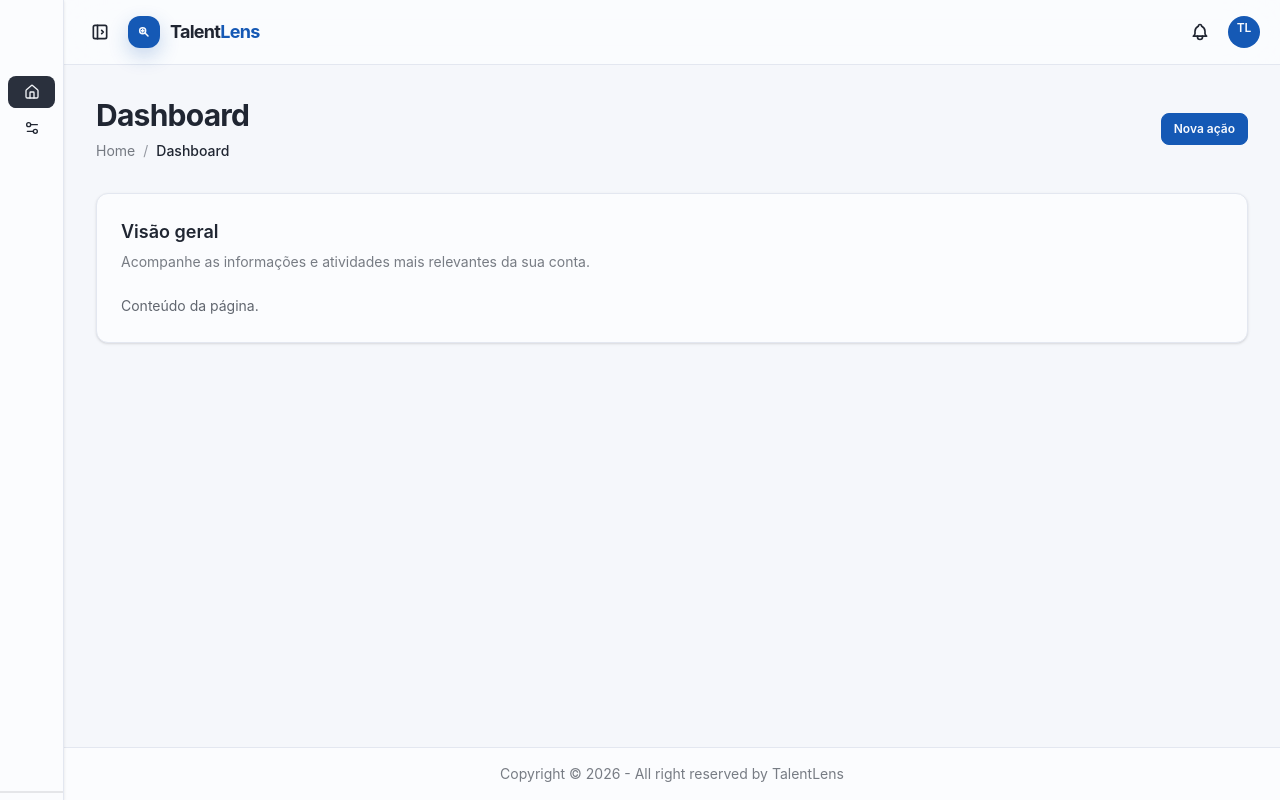
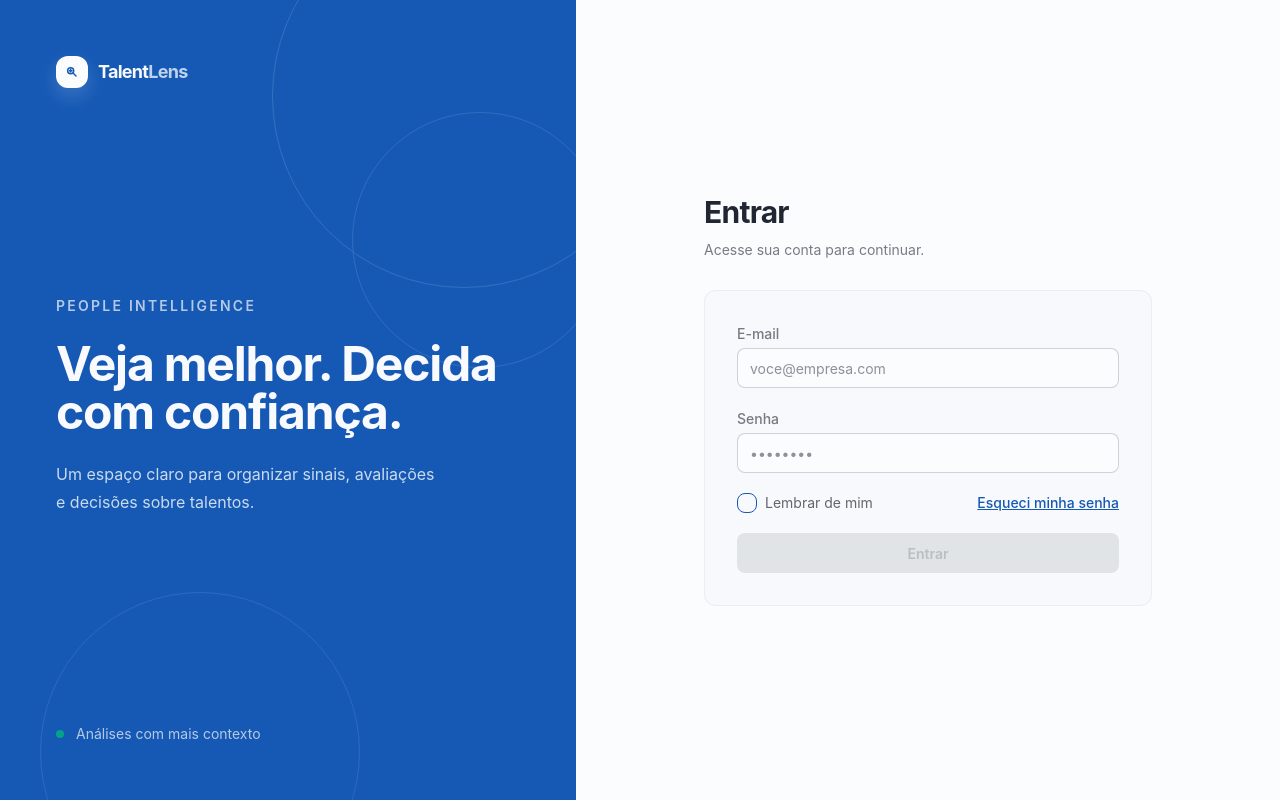
Before and after one commit to TalentLens-SisDib/app, a React (Vite) app: page /login in a window 1280 px wide. Built offline with nearby package versions, Linux system fonts and the light colour scheme.

Commit message:
feat: add React Router routing structure

```diff
--- a/package.json
+++ b/package.json
@@ -14,6 +14,7 @@
     "daisyui": "^5.7.46",
     "react": "^19.2.8",
     "react-dom": "^19.2.8",
+    "react-router-dom": "^7.18.4",
     "tailwindcss": "^4.3.3"
   },
   "devDependencies": {
--- a/src/App.tsx
+++ b/src/App.tsx
@@ -1,26 +1,6 @@
-import Layout from "./components/layout/Layout";
-import PageHeader from "./components/layout/PageHeader";
-import {Button, Card} from "./components/ui";
+import type {JSX} from "react";
+import AppRoutes from "./routes/AppRoutes";
 
-export default function App() {
-	return (
-		<Layout>
-			<PageHeader
-				title="Dashboard"
-				breadcrumbs={[
-					{label: "Home", href: "/"},
-					{label: "Dashboard", href: "/dashboard"},
-				]}
-				actions={<Button size="sm">Nova ação</Button>}
-			/>
-
-			<Card
-				title="Visão geral"
-				description="Acompanhe as informações e atividades mais relevantes da sua conta.">
-				<p className="text-base-content/70 text-sm leading-6">
-					Conteúdo da página.
-				</p>
-			</Card>
-		</Layout>
-	);
+export default function App(): JSX.Element {
+	return <AppRoutes />;
 }
--- /dev/null
+++ b/src/components/layout/AppLayout.tsx
@@ -0,0 +1,11 @@
+import type {JSX} from "react";
+import {Outlet} from "react-router-dom";
+import Layout from "./Layout";
+
+export default function AppLayout(): JSX.Element {
+	return (
+		<Layout>
+			<Outlet />
+		</Layout>
+	);
+}
--- /dev/null
+++ b/src/components/layout/AuthLayout.tsx
@@ -0,0 +1,6 @@
+import type {JSX} from "react";
+import {Outlet} from "react-router-dom";
+
+export default function AuthLayout(): JSX.Element {
+	return <Outlet />;
+}
--- a/src/components/layout/Navbar.tsx
+++ b/src/components/layout/Navbar.tsx
@@ -1,16 +1,6 @@
 import type {JSX} from "react";
-
-function BrandMark(): JSX.Element {
-	return (
-		<span className="tl-brand-mark" aria-hidden="true">
-			<svg viewBox="0 0 24 24" fill="none" stroke="currentColor" strokeWidth="2.2" className="size-4">
-				<circle cx="10" cy="10" r="4.5" />
-				<path d="m13.5 13.5 4.5 4.5" strokeLinecap="round" />
-				<path d="M8 10h4M10 8v4" strokeLinecap="round" />
-			</svg>
-		</span>
-	);
-}
+import {Link} from "react-router-dom";
+import Brand from "./Brand";
 
 export default function Navbar(): JSX.Element {
 	return (
@@ -24,10 +14,7 @@ export default function Navbar(): JSX.Element {
 							<path d="M14 10l2 2l-2 2" />
 						</svg>
 					</label>
-					<div className="ml-1 flex items-center gap-2.5">
-						<BrandMark />
-						<span className="tl-wordmark text-lg">Talent<span className="text-primary">Lens</span></span>
-					</div>
+					<Link to="/" className="ml-1"><Brand /></Link>
 				</div>
 
 				<div className="navbar-end gap-2">
--- a/src/components/layout/PageHeader.tsx
+++ b/src/components/layout/PageHeader.tsx
@@ -1,4 +1,5 @@
 import type {JSX, ReactNode} from "react";
+import {Link} from "react-router-dom";
 
 type PageHeaderProps = {
 	title: string;
@@ -32,11 +33,11 @@ export default function PageHeader({
 													{crumb.label}
 												</span>
 											) : (
-												<a
-													href={crumb.href}
+												<Link
+													to={crumb.href}
 													className="text-base-content/60 hover:text-base-content">
 													{crumb.label}
-												</a>
+												</Link>
 											)}
 											{!isLast && (
 												<span className="text-base-content/45">/</span>
--- a/src/components/layout/Sidebar.tsx
+++ b/src/components/layout/Sidebar.tsx
@@ -1,4 +1,5 @@
 import type {JSX} from "react";
+import {NavLink} from "react-router-dom";
 
 export default function Sidebar(): JSX.Element {
 	return (
@@ -20,9 +21,17 @@ export default function Sidebar(): JSX.Element {
 						Principal
 					</li>
 					<li>
-						<a
-							aria-current="page"
-							className="menu-active is-drawer-close:tooltip is-drawer-close:tooltip-right is-drawer-close:flex is-drawer-close:items-center is-drawer-close:justify-center p-2"
+						<NavLink
+							to="/"
+							end
+							className={({isActive}) =>
+								[
+									"is-drawer-close:tooltip is-drawer-close:tooltip-right is-drawer-close:flex is-drawer-close:items-center is-drawer-close:justify-center p-2",
+									isActive && "menu-active",
+								]
+									.filter(Boolean)
+									.join(" ")
+							}
 							data-tip="Homepage">
 							<svg
 								xmlns="http://www.w3.org/2000/svg"
@@ -37,7 +46,7 @@ export default function Sidebar(): JSX.Element {
 								<path d="M3 10a2 2 0 0 1 .709-1.528l7-5.999a2 2 0 0 1 2.582 0l7 5.999A2 2 0 0 1 21 10v9a2 2 0 0 1-2 2H5a2 2 0 0 1-2-2z"></path>
 							</svg>
 							<span className="is-drawer-close:hidden">Homepage</span>
-						</a>
+						</NavLink>
 					</li>
 
 					<li>
--- a/src/main.tsx
+++ b/src/main.tsx
@@ -1,15 +1,15 @@
-import { StrictMode } from 'react'
-import { createRoot } from 'react-dom/client'
-import './index.css'
-import App from './App.tsx'
-import UiPlayground from './pages/UiPlayground.tsx'
-import { Toaster } from './components/ui/Toast.tsx'
+import {StrictMode} from "react";
+import {createRoot} from "react-dom/client";
+import {BrowserRouter} from "react-router-dom";
+import "./index.css";
+import App from "./App.tsx";
+import {Toaster} from "./components/ui/Toast.tsx";
 
-const isPlayground = window.location.pathname.startsWith('/ui-playground')
-
-createRoot(document.getElementById('root')!).render(
-  <StrictMode>
-    {isPlayground ? <UiPlayground /> : <App />}
-    <Toaster />
-  </StrictMode>,
-)
+createRoot(document.getElementById("root")!).render(
+	<StrictMode>
+		<BrowserRouter>
+			<App />
+		</BrowserRouter>
+		<Toaster />
+	</StrictMode>,
+);
--- /dev/null
+++ b/src/pages/Dashboard.tsx
@@ -0,0 +1,23 @@
+import type {JSX} from "react";
+import PageHeader from "../components/layout/PageHeader";
+import {Button, Card} from "../components/ui";
+
+export default function Dashboard(): JSX.Element {
+	return (
+		<>
+			<PageHeader
+				title="Dashboard"
+				breadcrumbs={[{label: "Home", href: "/"}]}
+				actions={<Button size="sm">Nova ação</Button>}
+			/>
+
+			<Card
+				title="Visão geral"
+				description="Acompanhe as informações e atividades mais relevantes da sua conta.">
+				<p className="text-base-content/70 text-sm leading-6">
+					Conteúdo da página.
+				</p>
+			</Card>
+		</>
+	);
+}
--- /dev/null
+++ b/src/pages/NotFound.tsx
@@ -0,0 +1,27 @@
+import type {JSX} from "react";
+import {Link} from "react-router-dom";
+import Brand from "../components/layout/Brand";
+import {Card} from "../components/ui";
+
+export default function NotFound(): JSX.Element {
+	return (
+		<div className="flex min-h-svh flex-col items-center justify-center gap-8 bg-base-200 px-4 py-10">
+			<Brand />
+
+			<Card variant="subtle" padding="lg" className="max-w-md text-center">
+				<p className="text-primary text-sm font-semibold tracking-[0.16em] uppercase">
+					Erro 404
+				</p>
+				<h1 className="mt-2 text-2xl font-bold tracking-tight">
+					Página não encontrada
+				</h1>
+				<p className="text-base-content/60 mt-2 text-sm leading-6">
+					O endereço acessado não existe ou foi movido.
+				</p>
+				<Link to="/" className="btn btn-primary mt-6 font-semibold shadow-none">
+					Voltar para o início
+				</Link>
+			</Card>
+		</div>
+	);
+}
--- a/src/pages/UiPlayground.tsx
+++ b/src/pages/UiPlayground.tsx
@@ -1,5 +1,4 @@
 import {useState, type JSX, type ReactNode} from "react";
-import Layout from "../components/layout/Layout";
 import PageHeader from "../components/layout/PageHeader";
 import Alert from "../components/ui/Alert";
 import Badge from "../components/ui/Badge";
@@ -42,8 +41,7 @@ export default function UiPlayground(): JSX.Element {
 	}
 
 	return (
-		<Layout>
-			<div className="space-y-10">
+		<div className="space-y-10">
 			<PageHeader
 				title="UI Playground"
 				breadcrumbs={[
@@ -204,7 +202,6 @@ export default function UiPlayground(): JSX.Element {
 					warning
 				</Button>
 			</Section>
-			</div>
-		</Layout>
+		</div>
 	);
 }
--- /dev/null
+++ b/src/routes/AppRoutes.tsx
@@ -0,0 +1,25 @@
+import type {JSX} from "react";
+import {Route, Routes} from "react-router-dom";
+import AppLayout from "../components/layout/AppLayout";
+import AuthLayout from "../components/layout/AuthLayout";
+import Dashboard from "../pages/Dashboard";
+import Login from "../pages/Login";
+import NotFound from "../pages/NotFound";
+import UiPlayground from "../pages/UiPlayground";
+
+export default function AppRoutes(): JSX.Element {
+	return (
+		<Routes>
+			<Route element={<AuthLayout />}>
+				<Route path="/login" element={<Login />} />
+			</Route>
+
+			<Route element={<AppLayout />}>
+				<Route path="/" element={<Dashboard />} />
+				<Route path="/ui-playground" element={<UiPlayground />} />
+			</Route>
+
+			<Route path="*" element={<NotFound />} />
+		</Routes>
+	);
+}
```
Also changed, not shown: 1 other file (tests, documents, lock files or other folders).
